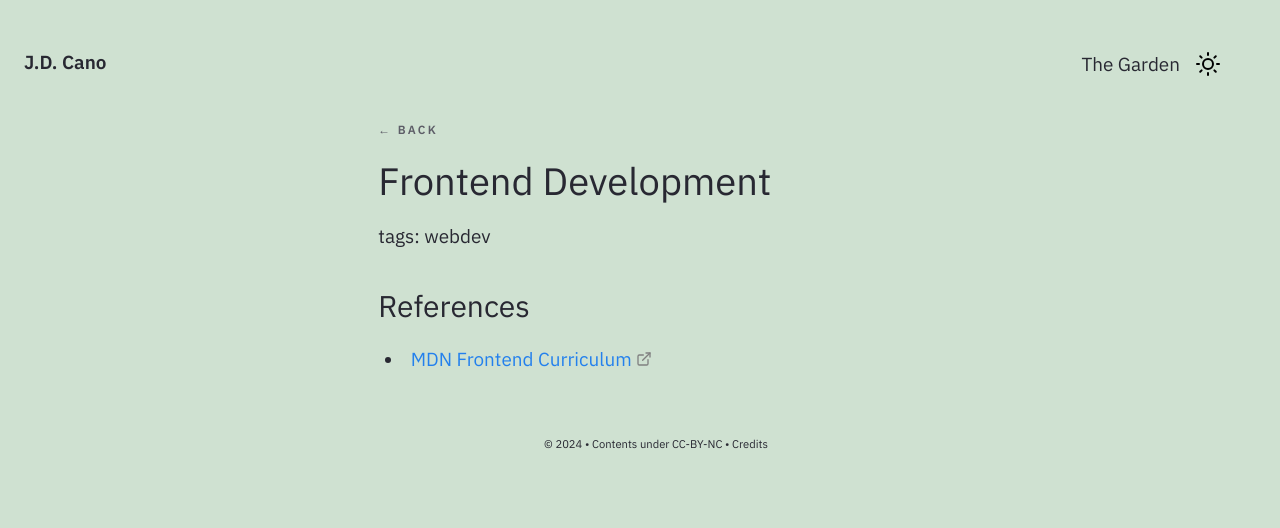
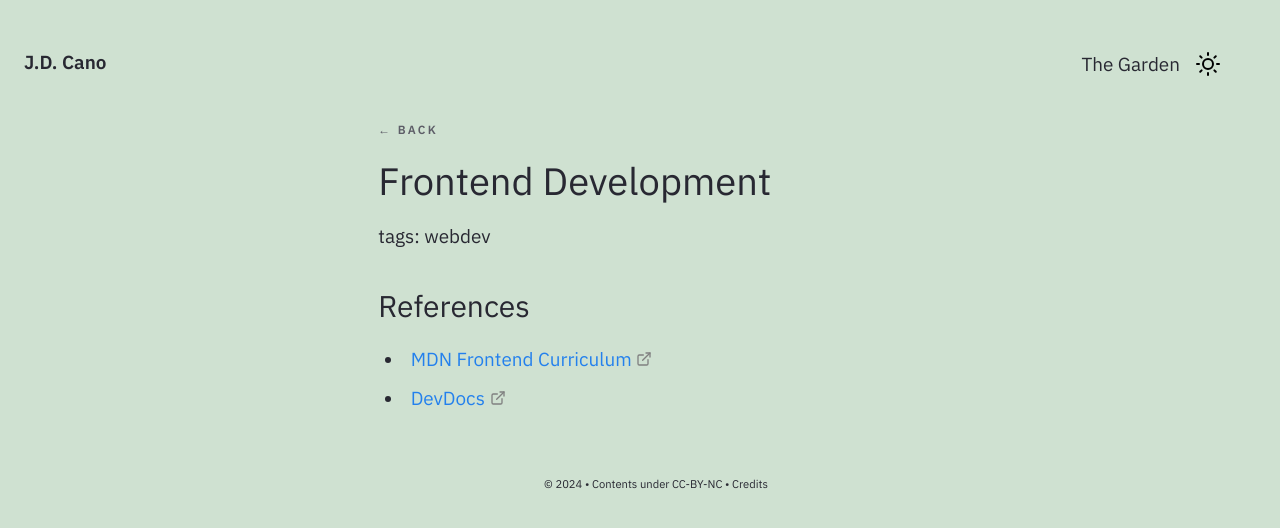
Before and after one commit to Gorzas/gorzas.github.io, a Jekyll site: the page built from _notes/Public/tech/Frontend Development.md, in a window 1280 px wide. Shown: the top 528 px of the page. Built offline with Jekyll 4.4.1, drawn with Linux system fonts in a browser that asks for light colours.

Commit message:
Update Frontend Development.md

```diff
--- a/_notes/Public/tech/Frontend Development.md
+++ b/_notes/Public/tech/Frontend Development.md
@@ -10,3 +10,4 @@ growth: seedlings
 
 ### References
 - [MDN Frontend Curriculum](https://developer.mozilla.org/en-US/curriculum/)
+- [DevDocs](https://devdocs.io/)
```
